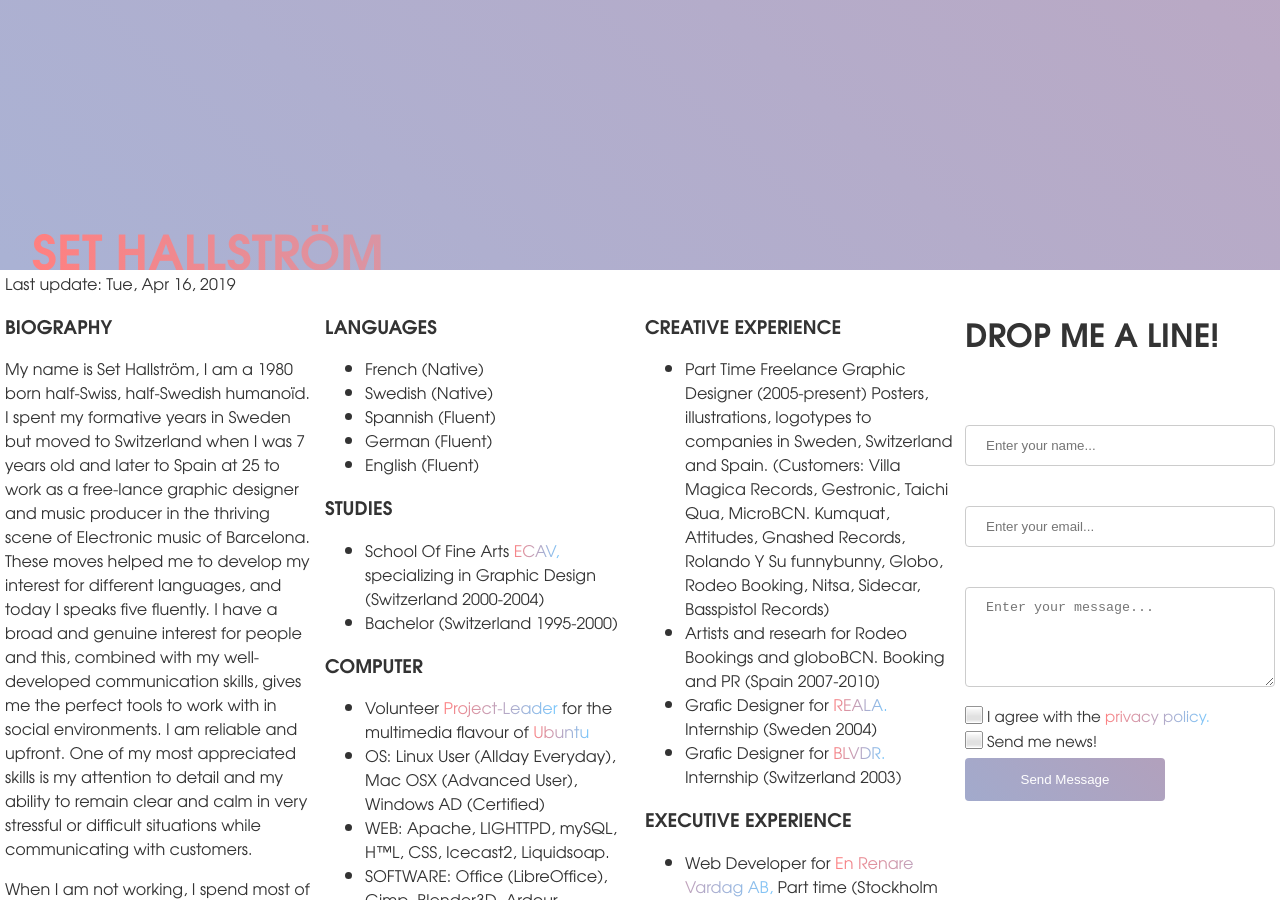
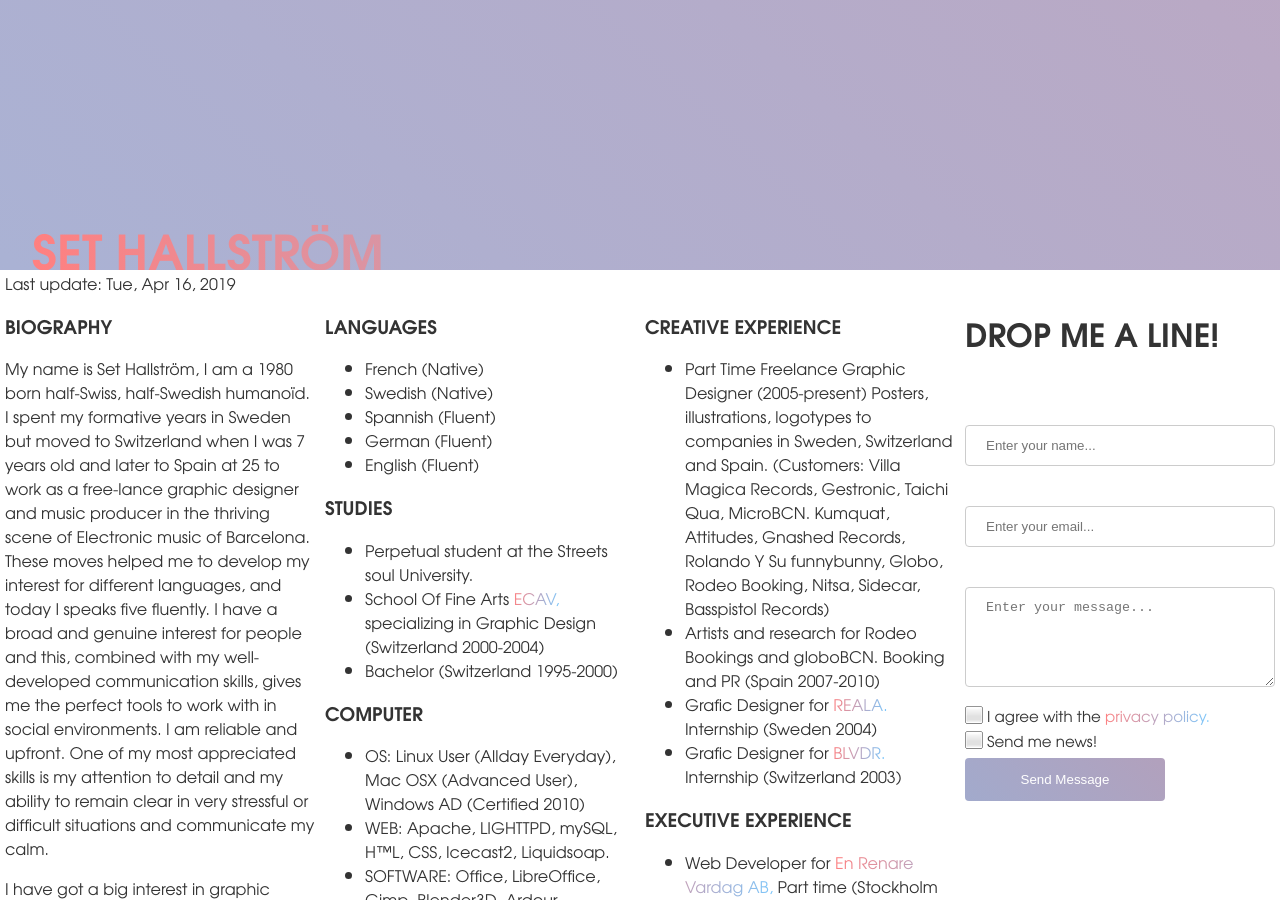
Before and after one commit to Sakrecoer/set.hallstrom, a Jekyll site: the page built from cv.html, in a window 1280 px wide and 900 px high. Built offline with Jekyll 4.4.1, drawn with Linux system fonts in a browser that asks for light colours; some of the changed text lies outside the part shown.

Commit message:
Updated 'cv.html' via CloudCannon

```diff
--- a/cv.html
+++ b/cv.html
@@ -8,31 +8,16 @@ image: /images/siteicon.png
 layout: default
 sitemap: true
 ---
+
 <!--- begin content -->
 <div class="date">
     Last update: {{ page.date | date: "%a, %b %d, %Y" }}
 </div>
 <div class="column editable">
   <h3>BIOGRAPHY</h3>
-  <p>My name is Set Hallstr&ouml;m, I am a 1980 born half-Swiss, half-Swedish humano&iuml;d. I spent my formative years
-    in Sweden but moved to Switzerland when I was 7 years old and later to Spain at 25 to work as a free-lance graphic
-    designer and music producer in the thriving scene of Electronic music of Barcelona. These moves helped me to develop
-    my interest for different languages, and today I speaks five fluently. I have a broad and genuine interest for
-    people and this, combined with my well-developed communication skills, gives me the perfect tools to work with in
-    social environments. I am reliable and upfront. One of my most appreciated skills is my attention to detail and my
-    ability to remain clear and calm in very stressful or difficult situations while communicating with customers.</p>
-  <p>When I am not working, I spend most of my time writing <a target="_blank" href="https://sakrecoer.com">music,
-      poetry,</a> <a target="_blank" href="https://vimeo.com/83261266">animating</a> or experimenting with my own <a
-      target="_blank" href="https://ubuntu.com">Ubuntu servers.</a> I have got a big interest in graphic design music
-    production. My schooling at <a target="_blank" href="https://edhea.ch/">&Eacute;cole Cantonale d'Art du Vallais</a>
-    (Swiss Art-school, today known as EDHEA) and my experiences as free-lance graphic designer have given me deep
-    knowledge of several tools for printed- / digital-publications, such as the complete Adobe products suit, several
-    CMS systems including the codes and the mechanisms behind these digital-platforms such as: HTML, CSS, PHP mySQL and
-    Apache. Free Open Source Software and DIY advocate, I am also volunteering as <a target="_blank"
-      href="https://ubuntustudio.org/2016/04/new-ubuntu-studio-release-and-new-project-lead/">Project-Leader</a> for the
-    multimedia flavour of the Operating System "Ubuntu" (<a target="_blank"
-      href="https://ubuntustudio.org">UbuntuStudio.org</a>) and the initiator of the non-profit digital record-label and
-    artist-management foundation <a target="_blank" href="https://basspistol.com">Basspistol.com</a></p>
+  <p>My name is Set Hallstr&ouml;m, I am a 1980 born half-Swiss, half-Swedish humano&iuml;d. I spent my formative years in Sweden but moved to Switzerland when I was 7 years old and later to Spain at 25 to work as a free-lance graphic designer and music producer in the thriving scene of Electronic music of Barcelona. These moves helped me to develop my interest for different languages, and today I speaks five fluently. I have a broad and genuine interest for people and this, combined with my well-developed communication skills, gives me the perfect tools to work with in social environments. I am reliable and upfront. One of my most appreciated skills is my attention to detail and my ability to remain clear in very stressful or difficult situations and communicate my calm.</p>
+  <p>I have got a big interest in graphic design music production. My schooling at <a target="_blank" href="https://edhea.ch/">&Eacute;cole Cantonale d'Art du Vallais</a> (Swiss Art-school, today known as EDHEA) and my experiences as free-lance graphic designer have given me deep knowledge of several tools for printed- / digital-publications, such as the complete Adobe products suit, several CMS systems including the codes and the mechanisms behind these digital-platforms such as: HTML, CSS, PHP mySQL and Apache. Free Open Source Software and DIY advocate, have been volunteering as <a target="_blank" href="https://ubuntustudio.org/2016/04/new-ubuntu-studio-release-and-new-project-lead/">Project-Leader</a> for the multimedia flavour of the Operating System "Ubuntu" (<a target="_blank" href="https://ubuntustudio.org">UbuntuStudio.org</a>) and the initiator of the non-profit digital record-label and artist-management foundation <a target="_blank" href="https://basspistol.com">Basspistol.com</a></p>
+  <p>When I am not working, I spend most of my time writing <a target="_blank" href="https://sakrecoer.com">music, poetry,</a> <a target="_blank" href="https://vimeo.com/83261266">animating</a> or experimenting with my own <a target="_blank" href="https://ubuntu.com">Ubuntu servers.</a></p>
 </div>
 
 <div class="editable column">
@@ -46,49 +31,35 @@ sitemap: true
   </ul>
   <h3>STUDIES</h3>
   <ul>
-    <li class="pargraphe">School Of Fine Arts <a target="_blank" href="https://edhea.ch/">ECAV,</a> specializing in
-      Graphic Design (Switzerland 2000-2004)</li>
+    <li class="pargraphe">Perpetual student at the Streets soul University.</li>
+    <li class="pargraphe">School Of Fine Arts <a target="_blank" href="https://edhea.ch/">ECAV,</a> specializing in Graphic Design (Switzerland 2000-2004)</li>
     <li class="pargraphe">Bachelor (Switzerland 1995-2000)</li>
   </ul>
   <h3>COMPUTER</h3>
   <ul>
-    <li class="pargraphe">Volunteer <a target="_blank"
-        href="https://ubuntustudio.org/2016/04/new-ubuntu-studio-release-and-new-project-lead/">Project-Leader</a> for
-      the multimedia flavour of <a target="_blank" href="https://ubuntu.com">Ubuntu</a></li>
-    <li class="pargraphe">OS: Linux User (Allday Everyday), Mac OSX (Advanced User), Windows AD (Certified)</li>
+    <li class="pargraphe">OS: Linux User (Allday Everyday), Mac OSX (Advanced User), Windows AD (Certified 2010)</li>
     <li class="pargraphe">WEB: Apache, LIGHTTPD, mySQL, HTML, CSS, Icecast2, Liquidsoap.</li>
-    <li class="pargraphe">SOFTWARE: Office (LibreOffice), Gimp, Blender3D, Ardour, Inkscape, Scribus, Adobe Suit, Quark
-      Express, etc, etc...</li>
+    <li class="pargraphe">SOFTWARE: Office, LibreOffice, Gimp, Blender3D, Ardour, Inkscape, Scribus, Adobe Suit, Quark Express, etc, etc...</li>
   </ul>
 </div>
 <div class="editable column">
   <h3>CREATIVE EXPERIENCE</h3>
   <ul>
-    <li class="pargraphe">Part Time Freelance Graphic Designer (2005-present) Posters, illustrations, logotypes to
-      companies in Sweden, Switzerland and Spain. (Customers: Villa Magica Records, Gestronic, Taichi Qua, MicroBCN.
-      Kumquat, Attitudes, Gnashed Records, Rolando Y Su funnybunny, Globo, Rodeo Booking, Nitsa, Sidecar, Basspistol
-      Records)</li>
-    <li class="pargraphe">Artists and researh for Rodeo Bookings and globoBCN. Booking and PR (Spain 2007-2010)</li>
-    <li class="pargraphe">Grafic Designer for <a target="" href="https://reala.se">REALA.</a> Internship (Sweden 2004)
-    </li>
-    <li class="pargraphe">Grafic Designer for <a target="" href="https://blvdr.ch">BLVDR.</a> Internship (Switzerland
-      2003)</li>
+    <li class="pargraphe">Part Time Freelance Graphic Designer (2005-present) Posters, illustrations, logotypes to companies in Sweden, Switzerland and Spain. (Customers: Villa Magica Records, Gestronic, Taichi Qua, MicroBCN. Kumquat, Attitudes, Gnashed Records, Rolando Y Su funnybunny, Globo, Rodeo Booking, Nitsa, Sidecar, Basspistol Records)</li>
+    <li class="pargraphe">Artists and research for Rodeo Bookings and globoBCN. Booking and PR (Spain 2007-2010)</li>
+    <li class="pargraphe">Grafic Designer for <a target="" href="https://reala.se">REALA.</a> Internship (Sweden 2004)</li>
+    <li class="pargraphe">Grafic Designer for <a target="" href="https://blvdr.ch">BLVDR.</a> Internship (Switzerland 2003)</li>
   </ul>
   <h3>EXECUTIVE EXPERIENCE</h3>
   <ul>
-    <li class="pargraphe">Web Developer for <a href="https://enrenarevardag.se">En Renare Vardag AB, </a>Part time
-      (Stockholm 2019-Present).</li>
-    <li class="pargraphe">Community Manager for <a href="https://www.innovatesecurity.se/">Innovate Security Sweden AB,
-      </a>Part time (Stockholm 2018-2019).</li>
-    <li class="pargraphe">Community Manager for <a href="https://trifork.com/">Trifork AB</a> (Event Management, PR,
-      Marketing, (Stockholm 2016-2018).</li>
-    <li class="pargraphe">Part Time Freelance Graphic Designer; Posters, illustrations, logotypes. (Europe, 2004 &ndash;
-      2010).</li>
+    <li class="pargraphe">Web Developer for <a href="https://enrenarevardag.se">En Renare Vardag AB, </a>Part time (Stockholm 2019-Present).</li>
+    <li class="pargraphe">Community Manager for <a href="https://www.innovatesecurity.se/">Innovate Security Sweden AB, </a>Part time (Stockholm 2018-2019).</li>
+    <li class="pargraphe">Community Manager for <a href="https://trifork.com/">Trifork AB</a> (Event Management, PR, Marketing, (Stockholm 2016-2018).</li>
+    <li class="pargraphe">Part Time Freelance Graphic Designer; Posters, illustrations, logotypes. (Europe, 2004 &ndash; 2010).</li>
     <li class="pargraphe">Web-Server Administrator for Basspistol.com (Internet, 2005 &ndash; present).</li>
     <li class="pargraphe">Volunteer Project-Lead for Ubuntu Studio; (Internet, April 2016 &ndash; April 2017)</li>
     <li class="pargraphe">Fuel-Technician for Fortum. Part time. (Stockholm 2011-2016)</li>
-    <li class="pargraphe"><a target="_blank" href="https://www.youtube.com/watch?v=mPQscw5UlXs">Product Specialist</a>
-      for NextBeat By WACOM. (Spain 2009-2010)</li>
+    <li class="pargraphe"><a target="_blank" href="https://www.youtube.com/watch?v=mPQscw5UlXs">Product Specialist</a> for NextBeat By WACOM. (Spain 2009-2010)</li>
     <li class="pargraphe">Teleoperator for Sellbytell, Technic Support for EPSON and WACOM (Spain 2008-2010)</li>
     <li class="pargraphe">Teleoperator for Multipartner. Sales (Spain 2007)</li>
     <li class="pargraphe">Technician for Hellstens Renh&aring;lning, Electronic Recycling (Sweden 2007)</li>
@@ -96,10 +67,9 @@ sitemap: true
   </ul>
   <h3>SOCIAL EXPERIENCE</h3>
   <ul>
-    <li class="pargraphe">A&amp;R and manager for <a target="_blank" href="https://basspistol.com">Basspistol</a>
-      (WorldWide 2010-present)</li>
-    <li class="pargraphe">Coordinator for the departement of Art&amp;Culture at <a target="_blank"
-        href="https://rmll.info">RMLL</a> (Geneva 2012)</li>
+    <li class="pargraphe">Volunteer <a target="_blank" href="https://ubuntustudio.org/2016/04/new-ubuntu-studio-release-and-new-project-lead/">Project-Leader</a> for the multimedia flavour of <a target="_blank" href="https://ubuntu.com">Ubuntu</a></li>
+    <li class="pargraphe">A&amp;R and manager for <a target="_blank" href="https://basspistol.com">Basspistol</a> (WorldWide 2010-present)</li>
+    <li class="pargraphe">Coordinator for the departement of Art&amp;Culture at <a target="_blank" href="https://rmll.info">RMLL</a> (Geneva 2012)</li>
     <li class="pargraphe">Youth-center teacher in various music and art projects. (Geneva 2004-2005)</li>
   </ul>
 </div>
```
